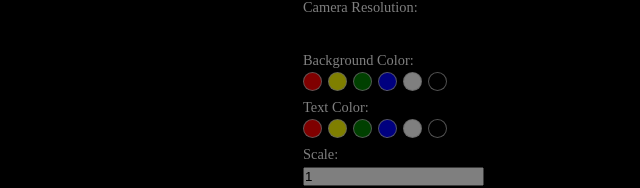
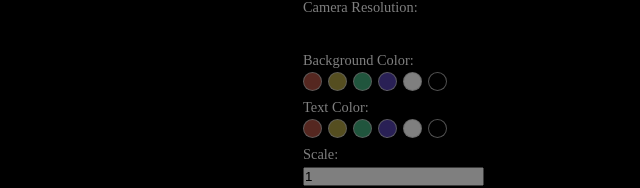
Before and after one commit to k1105/visualizer-app, a Next.js app: page / in a window 1280 px wide. Shown: the part 497-685 px from the top of the page, without its empty margins (377-1017 px from the left). Built offline with nearby package versions, Linux system fonts and the light colour scheme; no server answers.

Commit message:
カラーパレットを更新

```diff
--- a/components/debugger/ColorPalette.tsx
+++ b/components/debugger/ColorPalette.tsx
@@ -8,23 +8,23 @@ export const ColorPalette = ({ setColor }: Props) => {
       <div className="container">
         <div
           className="unit"
-          style={{ backgroundColor: "red" }}
-          onClick={() => setColor("red")}
+          style={{ backgroundColor: "#AB4F41" }}
+          onClick={() => setColor("#AB4F41")}
         />
         <div
           className="unit"
-          style={{ backgroundColor: "yellow" }}
-          onClick={() => setColor("#ffff00")}
+          style={{ backgroundColor: "#AB9E41" }}
+          onClick={() => setColor("#AB9E41")}
         />
         <div
           className="unit"
-          style={{ backgroundColor: "green" }}
-          onClick={() => setColor("green")}
+          style={{ backgroundColor: "#41AB7B" }}
+          onClick={() => setColor("#41AB7B")}
         />
         <div
           className="unit"
-          style={{ backgroundColor: "blue" }}
-          onClick={() => setColor("blue")}
+          style={{ backgroundColor: "#5341AB" }}
+          onClick={() => setColor("#5341AB")}
         />
         <div
           className="unit"
```
